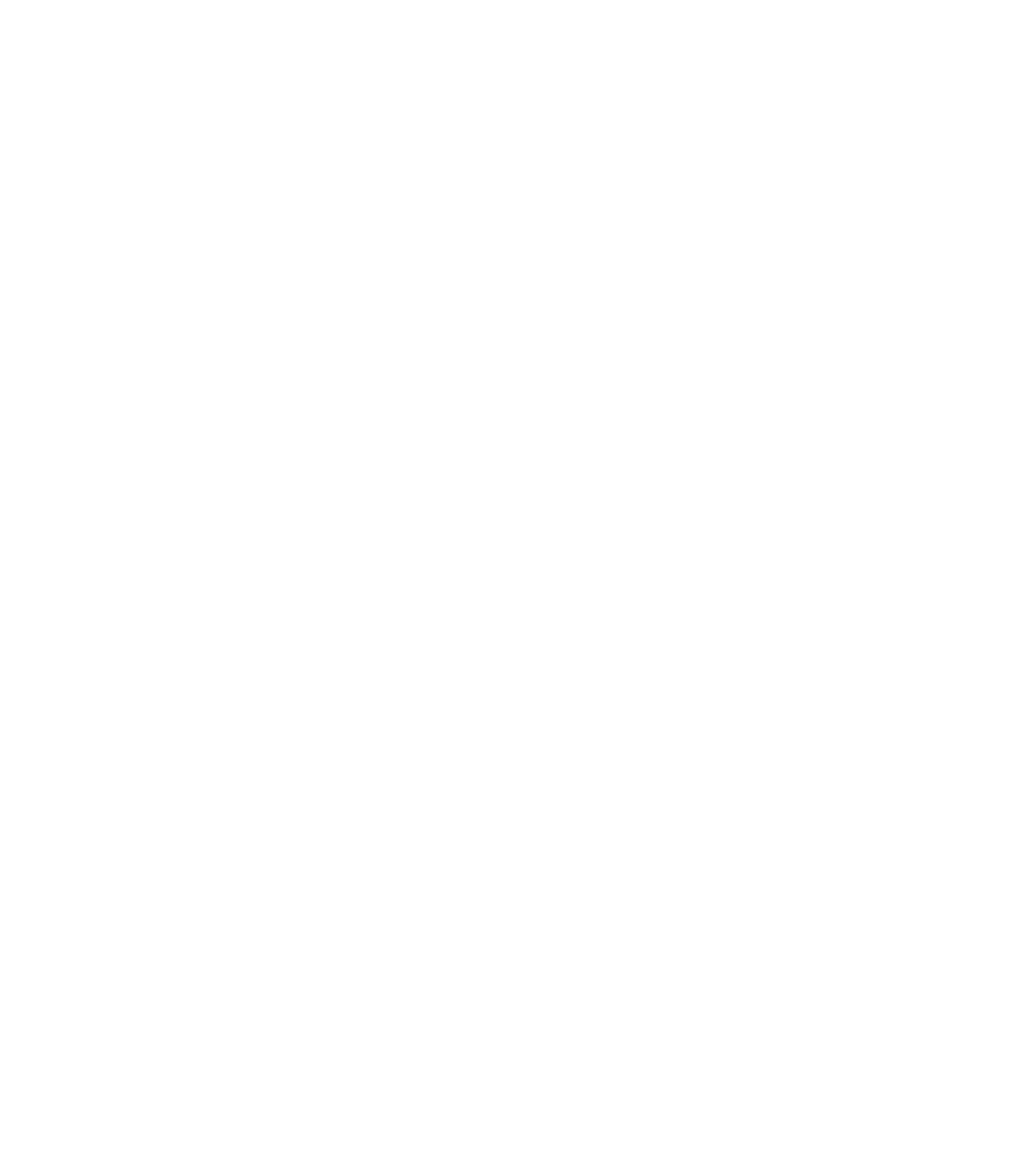
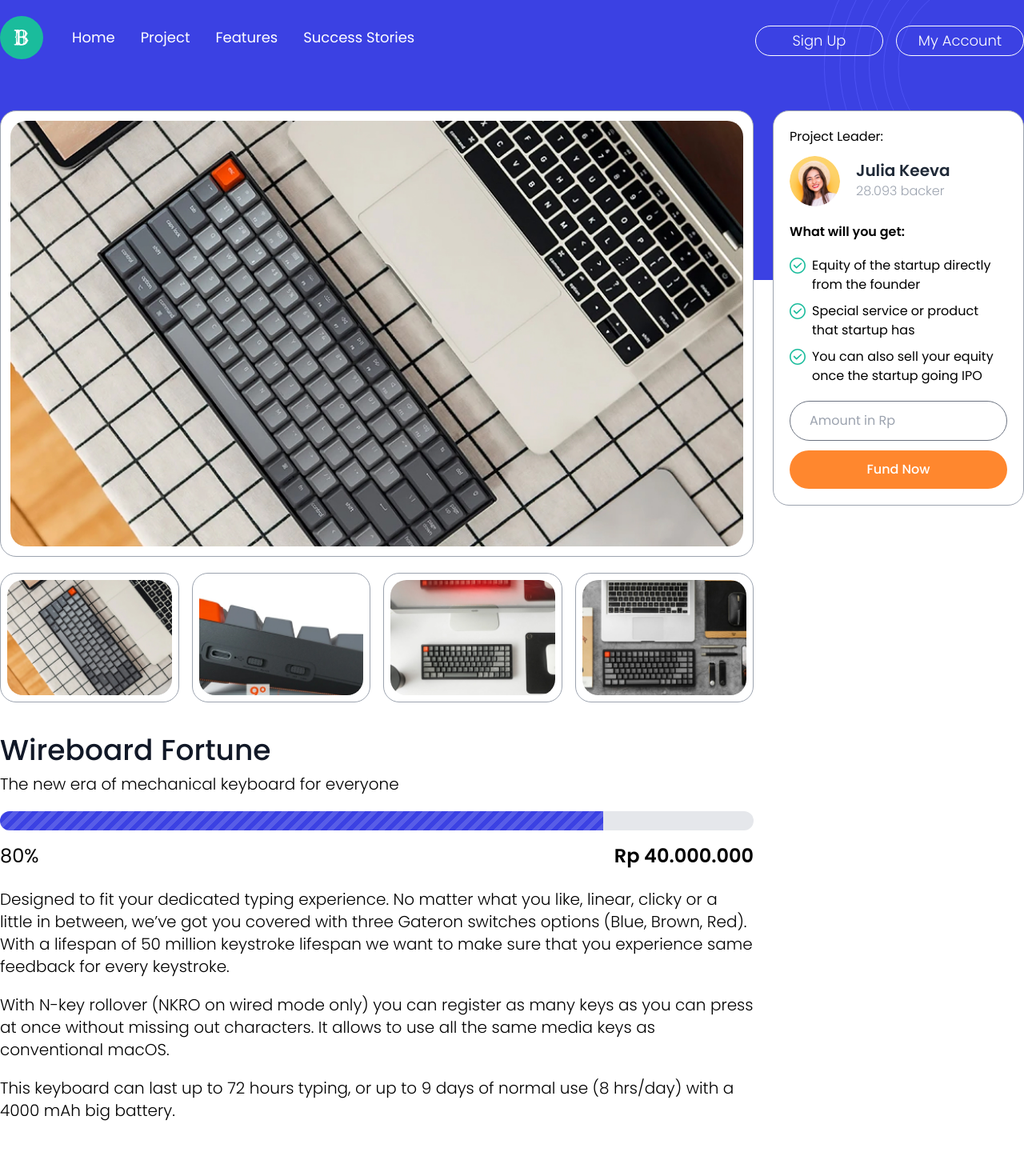
Before and after one commit to luzmareto/kami-peduli-fe, a Nuxt app: page /projects/1 in a window 1280 px wide. Before the commit this address had no page. Shown: the top 1470 px of the page at 80% size. Before the commit the page ends 800 px from the top, so only its background shows below. Built offline with nearby package versions, Linux system fonts and the light colour scheme.

Commit message:
FE 4 6 Konversi Halaman   Detail Funding

```diff
--- a/assets/css/tailwind.css
+++ b/assets/css/tailwind.css
@@ -83,7 +83,7 @@
 
 .card-project {
   transition: all 0.3s ease 0s, opacity 0.5s cubic-bezier(0.5, 0, 0, 1) 1ms;
-  max-height: 445px;
+  max-height: 485px;
   overflow: hidden;
 }
 .card-project .button-cta {
--- /dev/null
+++ b/pages/projects/_id.vue
@@ -0,0 +1,169 @@
+<script setup lang="ts">
+import CallToAction from '~/components/CallToAction.vue';
+</script>
+
+<template>
+<div class="project-page">
+      <section class="project-header pt-5">
+        <div class="container mx-auto relative">
+         <Navbar />
+        </div>
+      </section>
+      <section class="container project-container mx-auto -mt-56">
+        <div class="flex mt-3">
+          <div class="w-3/4 mr-6">
+            <div class="bg-white p-3 mb-3 border border-gray-400 rounded-20">
+              <figure class="item-image">
+                <img
+                  src="/project-image.jpg"
+                  alt=""
+                  class="rounded-20 w-full"
+                />
+              </figure>
+            </div>
+            <div class="flex -mx-2">
+              <div
+                class="relative w-1/4 bg-white m-2 p-2 border border-gray-400 rounded-20"
+              >
+                <figure class="item-thumbnail">
+                  <img
+                    src="/project-slider-1.jpg"
+                    alt=""
+                    class="rounded-20 w-full"
+                  />
+                </figure>
+              </div>
+              <div
+                class="relative w-1/4 bg-white m-2 p-2 border border-gray-400 rounded-20"
+              >
+                <figure class="item-thumbnail">
+                  <img
+                    src="/project-slider-2.jpg"
+                    alt=""
+                    class="rounded-20 w-full"
+                  />
+                </figure>
+              </div>
+              <div
+                class="relative w-1/4 bg-white m-2 p-2 border border-gray-400 rounded-20"
+              >
+                <figure class="item-thumbnail">
+                  <img
+                    src="/project-slider-3.jpg"
+                    alt=""
+                    class="rounded-20 w-full"
+                  />
+                </figure>
+              </div>
+              <div
+                class="relative w-1/4 bg-white m-2 p-2 border border-gray-400 rounded-20"
+              >
+                <figure class="item-thumbnail">
+                  <img
+                    src="/project-slider-4.jpg"
+                    alt=""
+                    class="rounded-20 w-full"
+                  />
+                </figure>
+              </div>
+            </div>
+          </div>
+          <div class="w-1/4">
+            <div
+              class="bg-white w-full p-5 border border-gray-400 rounded-20 sticky"
+              style="top: 15px"
+            >
+              <h3>Project Leader:</h3>
+
+              <div class="flex mt-3">
+                <div class="w-1/4">
+                  <img
+                    src="/testimonial-1-icon.png"
+                    alt=""
+                    class="w-full inline-block rounded-full"
+                  />
+                </div>
+                <div class="w-3/4 ml-5 mt-1">
+                  <div class="font-semibold text-xl text-gray-800">
+                    Julia Keeva
+                  </div>
+                  <div class="font-light text-md text-gray-400">
+                    28.093 backer
+                  </div>
+                </div>
+              </div>
+
+              <h4 class="mt-5 font-semibold">What will you get:</h4>
+              <ul class="list-check mt-3">
+                <li>Equity of the startup directly from the founder</li>
+                <li>Special service or product that startup has</li>
+                <li>
+                  You can also sell your equity once the startup going IPO
+                </li>
+              </ul>
+              <input
+                type="number"
+                class="border border-gray-500 block w-full px-6 py-3 mt-4 rounded-full text-gray-800 transition duration-300 ease-in-out focus:outline-none focus:shadow-outline"
+                placeholder="Amount in Rp"
+                value=""
+              />
+              <nuxt-link
+                to="/fund-success"
+                class="text-center mt-3 button-cta block w-full bg-orange-button hover:bg-green-button text-white font-medium px-6 py-3 text-md rounded-full"
+              >
+                Fund Now
+              </nuxt-link>
+            </div>
+          </div>
+        </div>
+      </section>
+      <section class="container mx-auto pt-8">
+        <div class="flex justify-between items-center">
+          <div class="w-full md:w-3/4 mr-6">
+            <h2 class="text-4xl text-gray-900 mb-2 font-medium">
+              Wireboard Fortune
+            </h2>
+            <p class="font-light text-xl mb-5">
+              The new era of mechanical keyboard for everyone
+            </p>
+
+            <div class="relative progress-bar">
+              <div
+                class="overflow-hidden mb-4 text-xs flex rounded-full bg-gray-200 h-6"
+              >
+                <div
+                  style="width: 80%"
+                  class="shadow-none flex flex-col text-center whitespace-nowrap text-white justify-center bg-purple-progress progress-striped"
+                ></div>
+              </div>
+            </div>
+            <div class="flex progress-info mb-6">
+              <div class="text-2xl">80%</div>
+              <div class="ml-auto font-semibold text-2xl">Rp 40.000.000</div>
+            </div>
+
+            <p class="font-light text-xl mb-5">
+              Designed to fit your dedicated typing experience. No matter what
+              you like, linear, clicky or a little in between, we’ve got you
+              covered with three Gateron switches options (Blue, Brown, Red).
+              With a lifespan of 50 million keystroke lifespan we want to make
+              sure that you experience same feedback for every keystroke.
+            </p>
+            <p class="font-light text-xl mb-5">
+              With N-key rollover (NKRO on wired mode only) you can register as
+              many keys as you can press at once without missing out characters.
+              It allows to use all the same media keys as conventional macOS.
+            </p>
+            <p class="font-light text-xl mb-5">
+              This keyboard can last up to 72 hours typing, or up to 9 days of
+              normal use (8 hrs/day) with a 4000 mAh big battery.
+            </p>
+          </div>
+          <div class="w-1/4 hidden md:block"></div>
+        </div>
+      </section>
+      <div class="cta-clip -mt-20"></div>
+      <CallToAction />
+      <Footer />
+    </div>
+</template>
```
